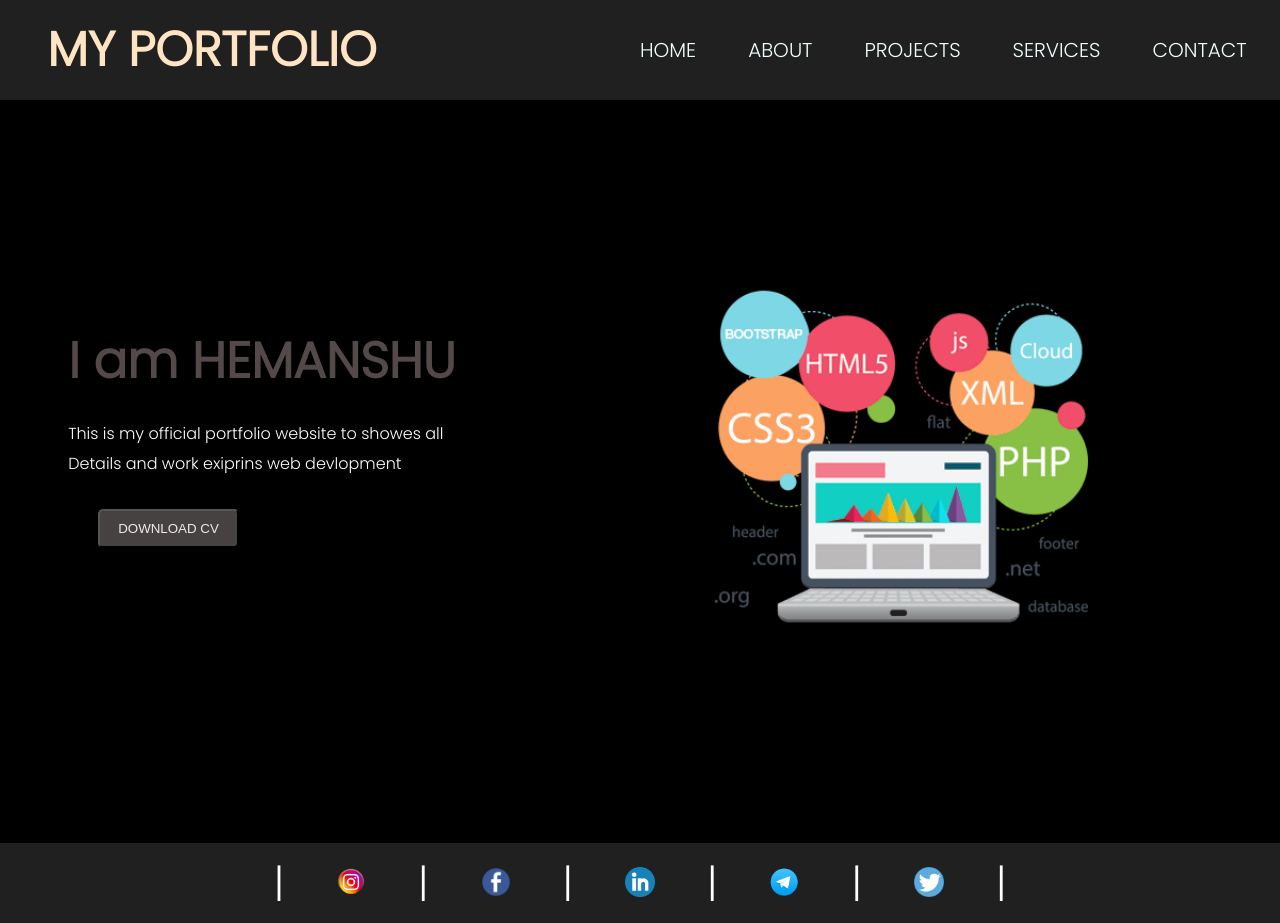
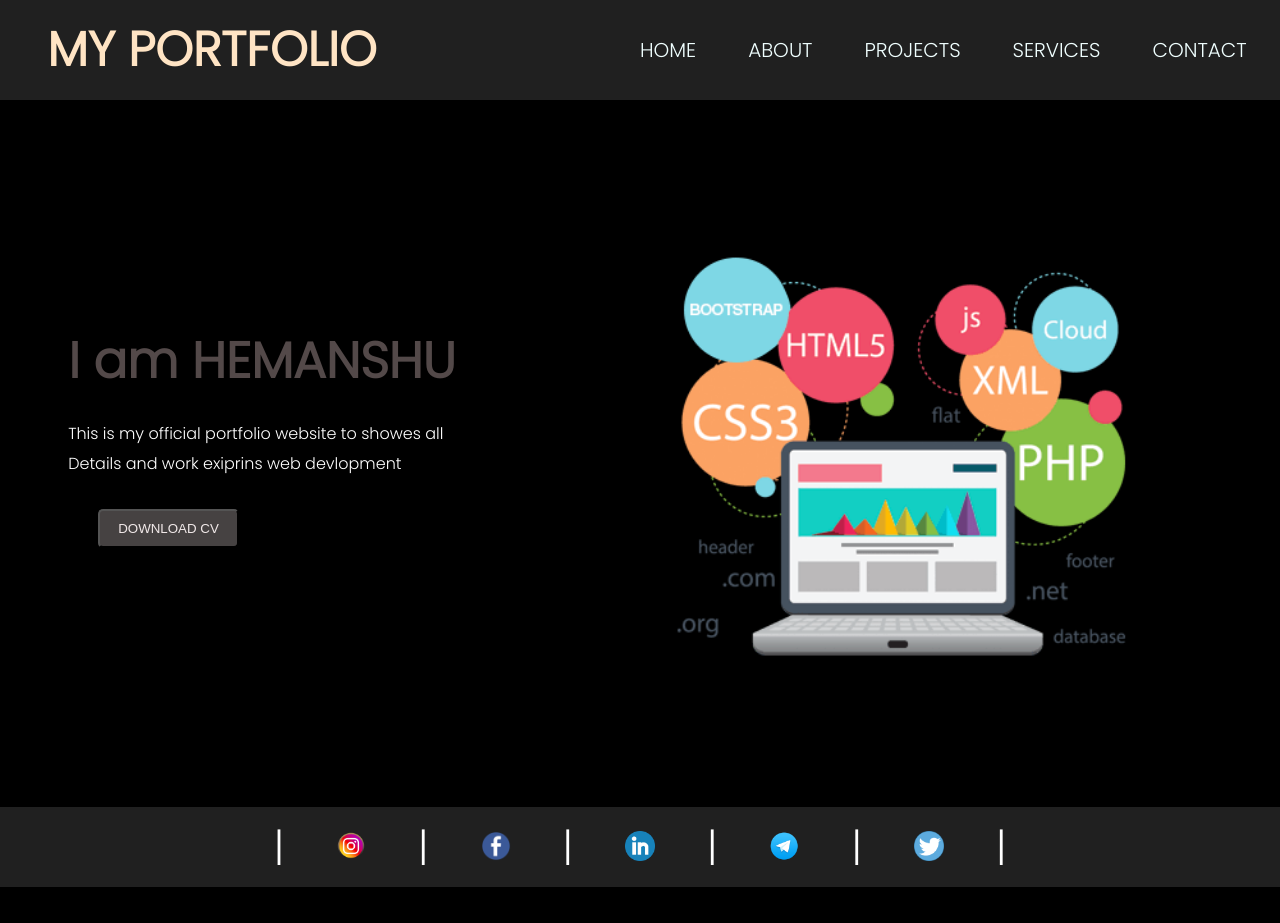
Before and after one commit to HarshG003/port_folio, a plain HTML site: page index.html in a window 1280 px wide. In both pictures the pointer is over the picture 901 px from the left and 456 px from the top of the page. After the commit the page ends 887 px from the top, so only its background shows below. Drawn offline with Linux system fonts and the light colour scheme.

Commit message:
Update styles.css

```diff
--- a/styles.css
+++ b/styles.css
@@ -110,12 +110,18 @@ nav .right ul li a {
 
 .rightsec {
     margin: 20px 10px;
-    margin-bottom: 107px;
+    margin-bottom: 5.6%;
 }
 
 .rightsec img{
     width: 600px;
 }
+
+.rightsec img:hover {
+    transform: scale(1.2);
+    transition: 0.5s;
+}
+
 
 /* FOOTER SEC */
 
```
